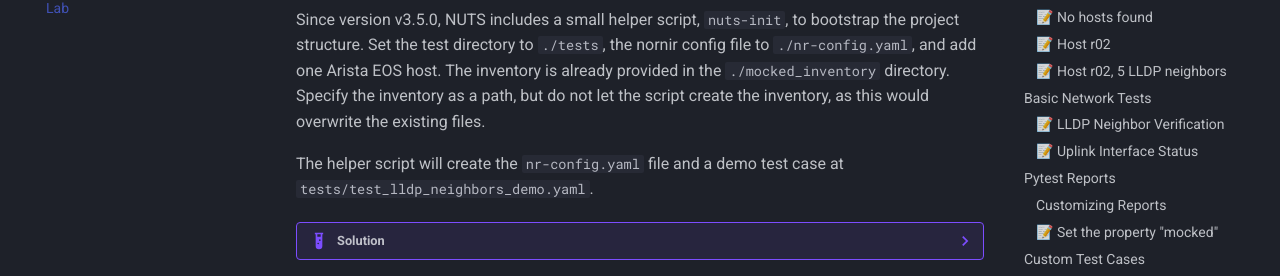
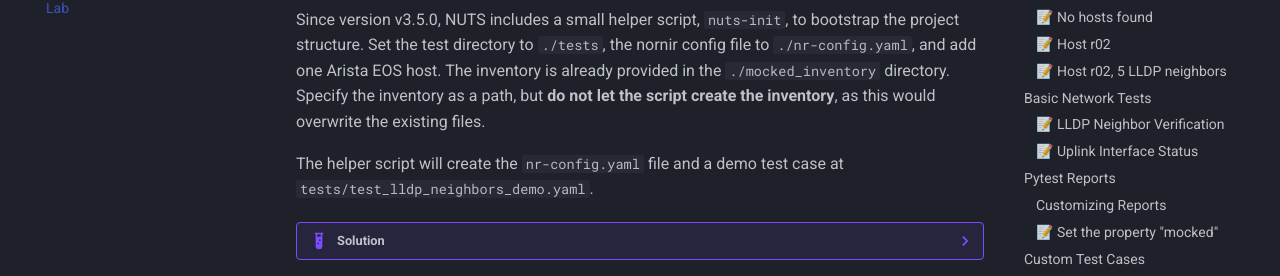
Before and after one commit to ubaumann/naf_workshop_NUTS, an MkDocs documentation site: the page built from docs/lab.md, in a window 1280 px wide and 900 px high, scrolled down 459 px. Shown: the part 199-475 px from the top of the window. Built offline with MkDocs 1.6.1 and Material for MkDocs 9.7.7, drawn with Linux system fonts in a browser that asks for light colours; comment, search, counter and statistics services are not loaded.

```diff
--- a/docs/lab.md
+++ b/docs/lab.md
@@ -23,7 +23,7 @@ Follow the instructions in the README.md
 ### 📝Initialize Project
 
 Since version v3.5.0, NUTS includes a small helper script, `nuts-init`, to bootstrap the project structure.
-Set the test directory to `./tests`, the nornir config file to `./nr-config.yaml`, and add one Arista EOS host. The inventory is already provided in the `./mocked_inventory` directory. Specify the inventory as a path, but do not let the script create the inventory, as this would overwrite the existing files.
+Set the test directory to `./tests`, the nornir config file to `./nr-config.yaml`, and add one Arista EOS host. The inventory is already provided in the `./mocked_inventory` directory. Specify the inventory as a path, but **do not let the script create the inventory**, as this would overwrite the existing files.
 
 The helper script will create the `nr-config.yaml` file and a demo test case at `tests/test_lldp_neighbors_demo.yaml`.
 
```
